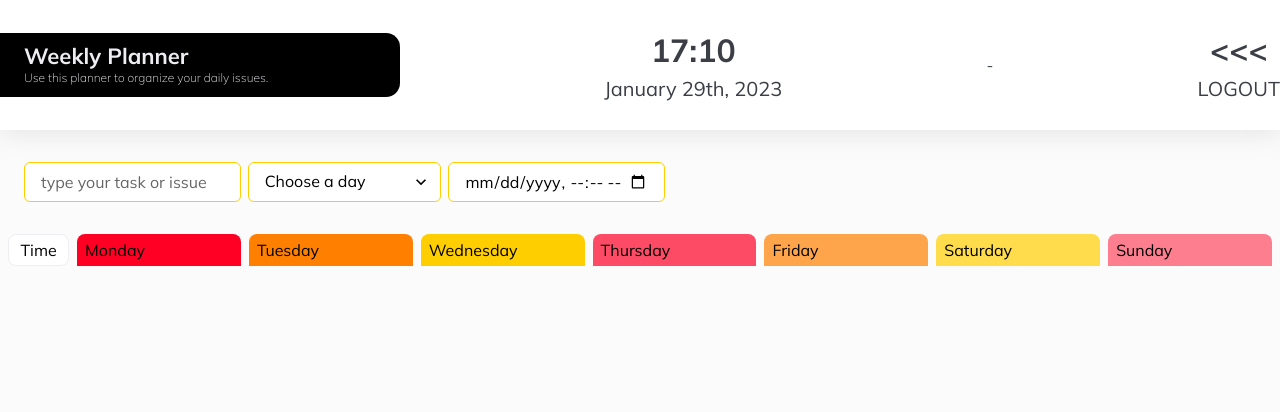
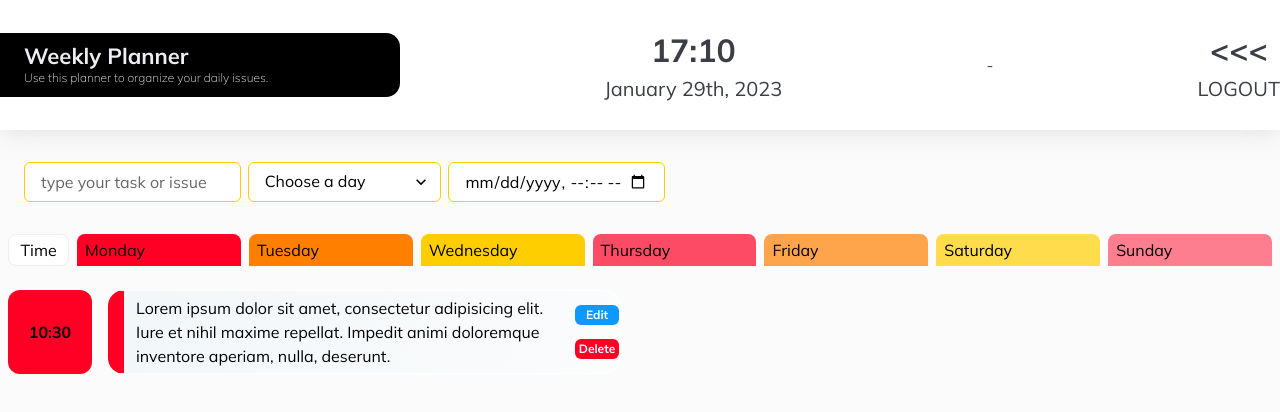
Before and after one commit to Achette/planner-board-project, a Next.js app: page /dashboard in a window 1280 px wide. Shown: the top 412 px of the page. Built offline with nearby package versions, Linux system fonts and the light colour scheme; no server answers.

Commit message:
Feat: cria card de tarefa

```diff
--- a/server.json
+++ b/server.json
@@ -1,6 +1,23 @@
 {
   "users": [
-
+    {
+      "fullname": "raul araujo",
+      "email": "raul@teste.com",
+      "country": "brasil",
+      "profession": "web dev",
+      "password": "01234567",
+      "terms": true,
+      "id": 1
+    },
+    {
+      "fullname": "Helena Carvalho",
+      "email": "helena@teste.com",
+      "country": "Brasil",
+      "profession": "Padeira",
+      "password": "12345678",
+      "terms": true,
+      "id": 2
+    }
   ],
   "progress": [
     {
--- /dev/null
+++ b/src/components/TaskCard/index.tsx
@@ -0,0 +1,79 @@
+import { Box, Button, Text } from "@chakra-ui/react";
+import { theme } from "../../styles/theme";
+
+export const TaskCard = () => {
+  return (
+    <Box
+      display="flex"
+      alignItems="center"
+      marginTop="1.5rem"
+      paddingLeft="0.5rem"
+    >
+      <Box
+        w="5.25rem"
+        h="5.25rem"
+        bg={theme.colors.week.monday}
+        borderRadius="0.75rem"
+        color={theme.colors.black}
+        fontSize="1rem"
+        fontWeight={600}
+        display="flex"
+        alignItems="center"
+        justifyContent="center"
+      >
+        10:30
+      </Box>
+      <Box
+        h="5.25rem"
+        w="32rem"
+        display="flex"
+        alignItems="center"
+        justifyContent="space-between"
+        color={theme.colors.black}
+        border="1px solid #FFFFFF"
+        borderLeft={`1rem solid ${theme.colors.week.monday}`}
+        marginLeft="1rem"
+        paddingLeft="0.75rem"
+        borderRadius="1rem"
+        bg="linear-gradient(112.83deg, rgba(228, 240, 248, 0.42) 0%, rgba(255, 255, 255, 0.336) 110.84%)"
+        boxShadow="0px 2px 5.5px rgba(0, 0, 0, 0.02"
+        backdropFilter="blur(10.5px)"
+      >
+        <Box>
+          <Text>
+            Lorem ipsum dolor sit amet, consectetur adipisicing elit. Iure et
+            nihil maxime repellat. Impedit animi doloremque inventore aperiam,
+            nulla, deserunt.
+          </Text>
+        </Box>
+        <Box
+          h="100%"
+          display="flex"
+          flexDirection="column"
+          justifyContent="space-evenly"
+        >
+          <Button
+            h="1.25rem"
+            w="2.75rem"
+            fontSize="0.75rem"
+            fontWeight="600"
+            color={theme.colors.white[100]}
+            bg={theme.colors.blue}
+          >
+            Edit
+          </Button>
+          <Button
+            h="1.25rem"
+            w="2.75rem"
+            fontSize="0.75rem"
+            fontWeight="600"
+            color={theme.colors.white[100]}
+            bg={theme.colors.week.monday}
+          >
+            Delete
+          </Button>
+        </Box>
+      </Box>
+    </Box>
+  );
+};
--- a/src/pages/dashboard.tsx
+++ b/src/pages/dashboard.tsx
@@ -1,6 +1,7 @@
 import { Box } from "@chakra-ui/react";
 import { InputTask, WeekBar } from "../components";
 import Header from "../components/Header";
+import { TaskCard } from "../components/TaskCard";
 import { theme } from "../styles/theme";
 
 
@@ -11,6 +12,7 @@ export default function Dashboard() {
             <Header />
             <InputTask />
             <WeekBar />
+            <TaskCard />
         </Box>
     )
 }
--- a/src/styles/theme.ts
+++ b/src/styles/theme.ts
@@ -16,6 +16,7 @@ export const theme = extendTheme({
       "50": "#FBFBFB",
       "100": "#FFF",
     },
+    blue: "#0D99FF",
     yellow: "rgba(254, 206, 0, 1)",
     week: {
       monday: "#FF0024",
```
